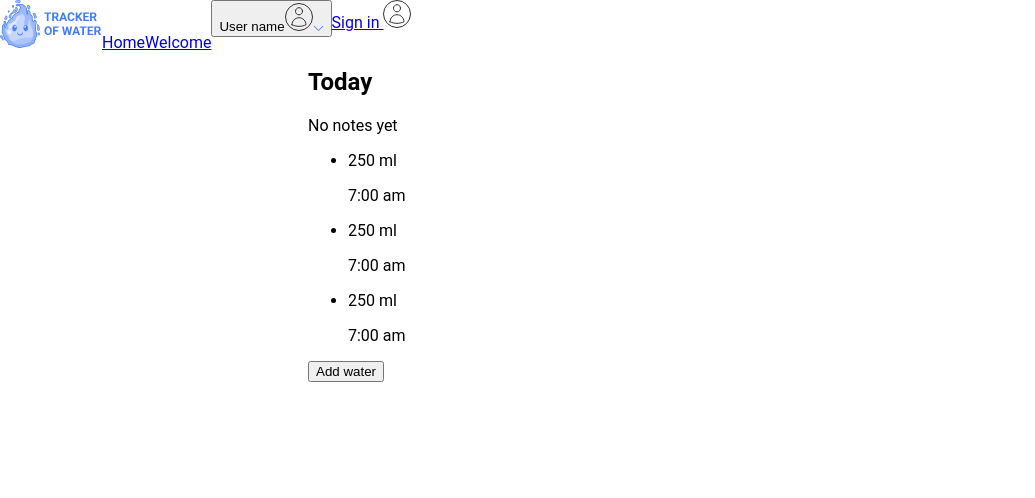
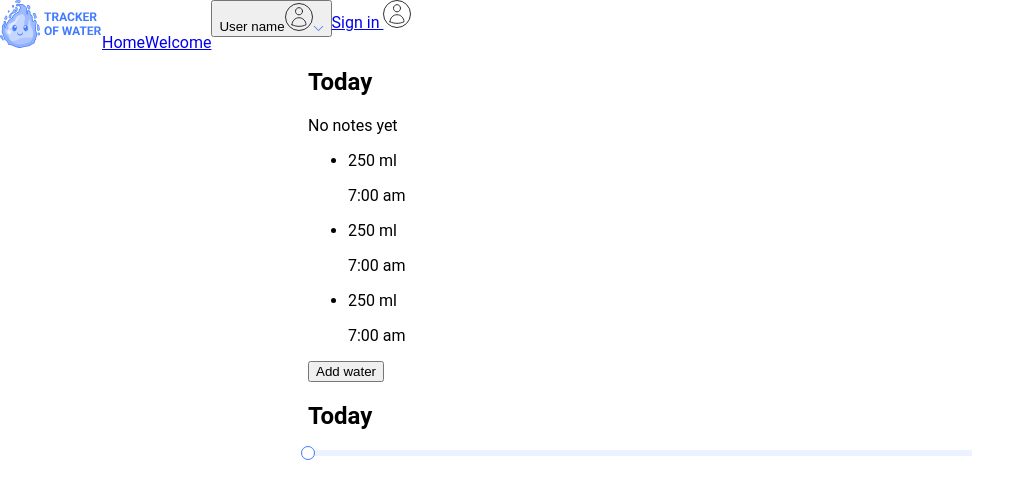
Before and after one commit to ServerIbraimovUa/agua_vivo_app, a React (Vite) app: page /agua_vivo_app/home in a window 1280 px wide. Shown: the top 498 px of the page, without its empty margins (0-1035 px from the left). Built offline with nearby package versions, Linux system fonts and the light colour scheme.

Commit message:
small comit

```diff
--- a/package.json
+++ b/package.json
@@ -16,11 +16,11 @@
     "@types/react-redux": "^7.1.33",
     "axios": "^1.6.6",
     "formik": "^2.4.5",
-
     "react": "^18.2.0",
     "react-dom": "^18.2.0",
     "react-hook-form": "^7.49.3",
     "react-loader-spinner": "^6.1.6",
+    "react-range": "^1.8.14",
     "react-redux": "^9.1.0",
     "react-router-dom": "^6.21.3",
     "redux-persist": "^6.0.0",
--- /dev/null
+++ b/src/components/WaterRatio/WaterRatio.tsx
@@ -0,0 +1,50 @@
+import { useState } from "react";
+import { Range } from "react-range";
+
+const WaterRatio = () => {
+  const [value, setValue] = useState([0]);
+
+  return (
+    <div>
+      <h2>Today</h2>
+      <Range
+        step={0.1}
+        min={0}
+        max={100}
+        values={value}
+        onChange={(e) => {
+          setValue(e);
+          console.log(value);
+        }}
+        renderTrack={({ props, children }) => (
+          <div
+            {...props}
+            style={{
+              ...props.style,
+              height: "6px",
+              width: "100%",
+              backgroundColor: "#ECF2FF",
+            }}
+          >
+            {children}
+          </div>
+        )}
+        renderThumb={({ props }) => (
+          <div
+            {...props}
+            style={{
+              ...props.style,
+              height: "14px",
+              width: "14px",
+              border: "1px solid #407BFF",
+              borderRadius: "50%",
+              backgroundColor: "#fff",
+            }}
+          />
+        )}
+      />
+    </div>
+  );
+};
+
+export default WaterRatio;
--- a/src/pages/HomePage.tsx
+++ b/src/pages/HomePage.tsx
@@ -1,10 +1,12 @@
 import WaterList from "../components/WaterList/WaterList";
+import WaterRatio from "../components/WaterRatio/WaterRatio";
 
 const HomePage = () => {
   return (
     <section>
       <div className="container">
         <WaterList />
+        <WaterRatio />
       </div>
     </section>
   );
```
Also changed, not shown: 1 other file (tests, documents, lock files or other folders).
